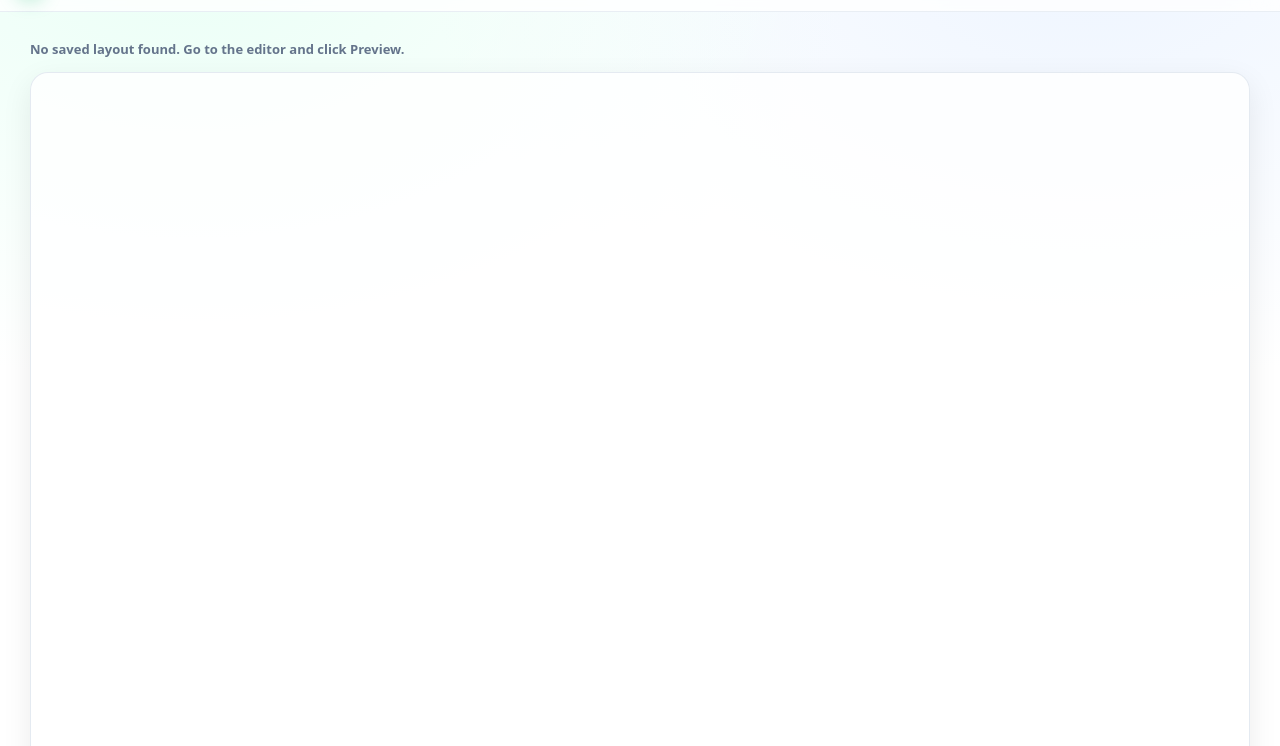
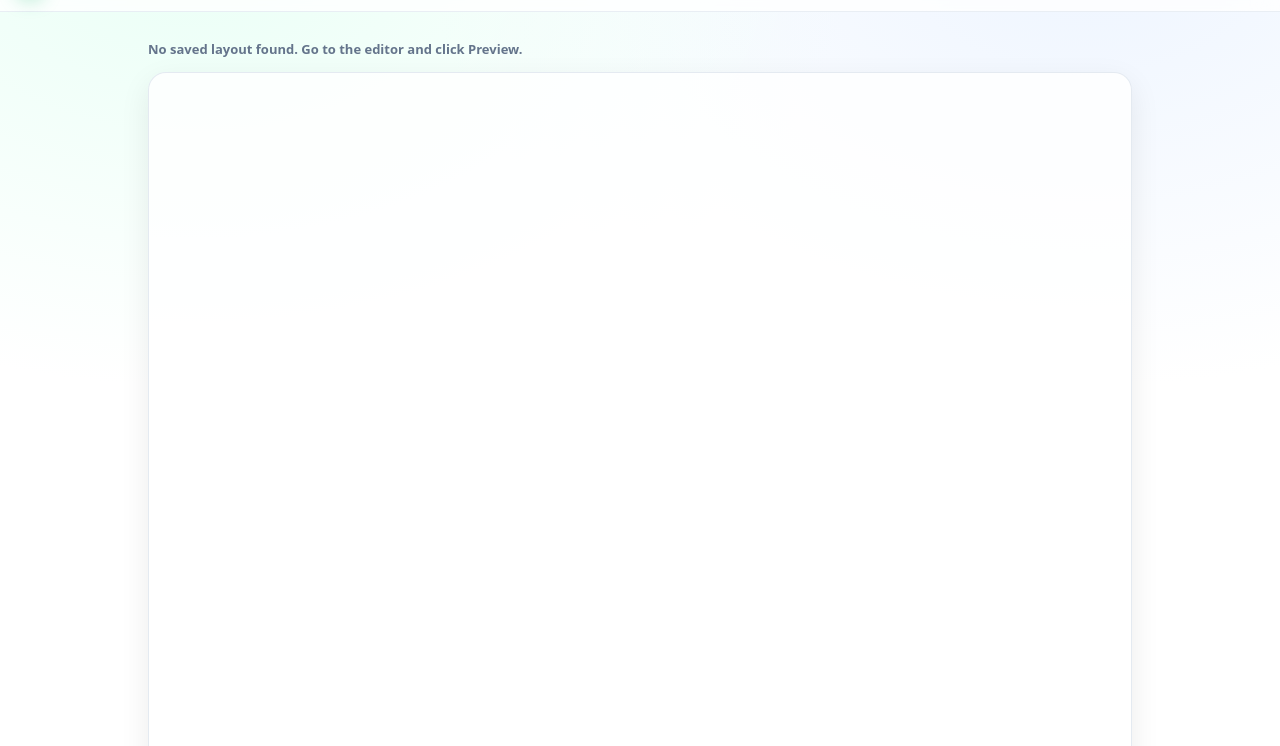
Before and after one commit to jetpropulsioncloud/blockclub-site, a website: page preview.html in a window 1280 px wide. Shown: the part 54-800 px from the top of the page. Drawn offline with Linux system fonts and the light colour scheme.

Commit message:
Update preview.html

```diff
--- a/preview.html
+++ b/preview.html
@@ -10,7 +10,7 @@
       .preview-shell { padding: 18px 0 30px; }
 
       .preview-stage {
-        width: min(1360px, calc(100vw - 60px));
+        width: min(984px, calc(100vw - 60px));
         margin: 0 auto;
       }
 
```
